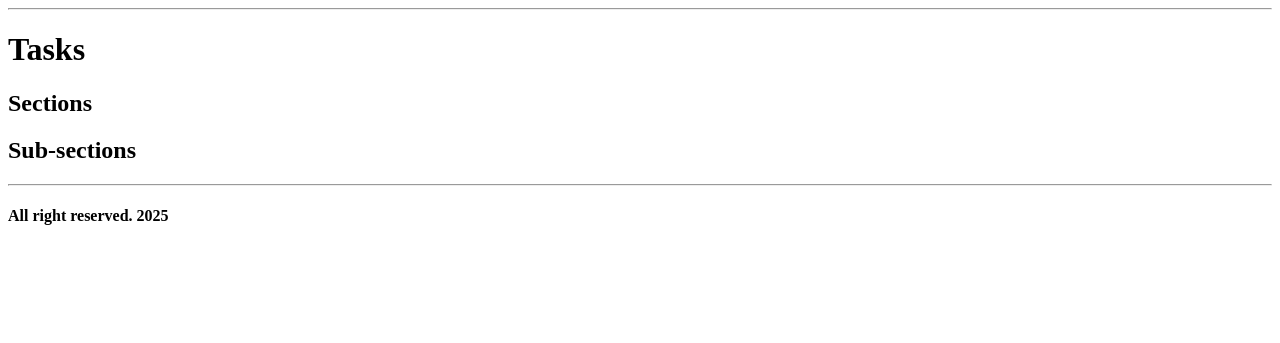
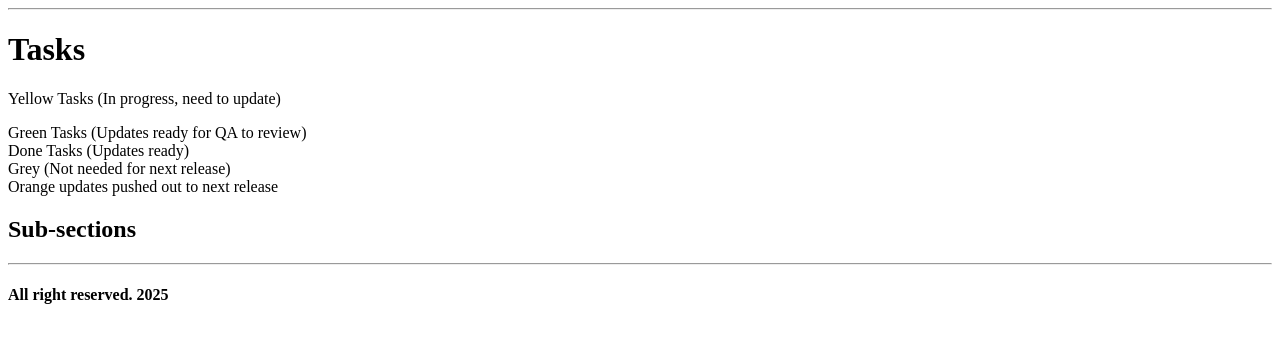
Before and after one commit to nathan-rushing/help_dashboard_django, a Django app: page /online_help/tasks/ in a window 1280 px wide. Shown: the part 26-369 px from the top of the page. Run offline with Django 5.2, Linux system fonts and the light colour scheme; parts of the project's set-up code (start-up, migrations or seed data) failed here and were passed over.

Commit message:
update
next is separate excel files sheets

```diff
--- a/dashboard/online_help/management/utility/display_sections.py
+++ b/dashboard/online_help/management/utility/display_sections.py
@@ -6,4 +6,4 @@ Displays the sections from the Radiant 2025.1 help assignments dataset.
 df = pd.read_excel('online_help/management/dataset/Radiant_2025.1_help_assignments_v3.xlsx')
 
 section_column = df['Section'].dropna()
-print(section_column)
+# print(section_column)
--- a/dashboard/online_help/management/utility/display_subsections.py
+++ b/dashboard/online_help/management/utility/display_subsections.py
@@ -6,4 +6,4 @@ Displays the sections from the Radiant 2025.1 help assignments dataset.
 df = pd.read_excel('online_help/management/dataset/Radiant_2025.1_help_assignments_v3.xlsx')
 
 subsection_column = df['Sub-sections'].dropna()
-print(subsection_column)
+# print(subsection_column)
--- a/dashboard/online_help/templates/online_help/tasks.html
+++ b/dashboard/online_help/templates/online_help/tasks.html
@@ -3,16 +3,34 @@
 
 {% block content %}
     <h1>Tasks</h1>
-    <h2>Sections</h2>
+    <div>
+        Yellow Tasks (In progress, need to update)
         <ul>
             {% for section in sections %}
                 <li>{{ section }}</li>
             {% endfor %}
         </ul>
+    </div>
+    <div>
+        Green Tasks (Updates ready for QA to review)
+    </div>
+    <div>
+        Done Tasks (Updates ready)
+    </div>
+    <div>
+        Grey (Not needed for next release)
+    </div>
+
+    <div>
+        Orange updates pushed out to next release
+    </div>
+    <div>
         <h2>Sub-sections</h2>
         <ul>
             {% for subsection in subsections %}
                 <li>{{ subsection }}</li>
             {% endfor %}
         </ul>
+    </div>
+
 {% endblock content %}
--- a/dashboard/online_help/templates/online_help/users.html
+++ b/dashboard/online_help/templates/online_help/users.html
@@ -3,4 +3,9 @@
 
 {% block content %}
 <h1>Users</h1>
+<ul>
+    {% for user in users %}
+        <li>{{ user }}</li>
+    {% endfor %}
+</ul>
 {% endblock content %}
--- a/dashboard/online_help/views.py
+++ b/dashboard/online_help/views.py
@@ -1,6 +1,6 @@
 from django.shortcuts import render
 from django.http import HttpResponse
-from online_help.management.utility import display_sections, display_subsections
+from online_help.management.utility import display_sections, display_subsections, display_users
 
 def home(request):
     return render(request, 'online_help/home.html')
@@ -14,8 +14,10 @@ def tasks(request):
     return render(request, 'online_help/tasks.html', context=ctx)
 
 def users(request):
-
-    return render(request, 'online_help/users.html')
+    ctx = {
+        'users': display_users.writer_column,
+    }
+    return render(request, 'online_help/users.html', context=ctx)
 
 def something(request):
     return render(request, 'online_help/something.html')
```
Also changed, not shown: dashboard/online_help/management/utility/display_users.py (+9 -0 lines), dashboard/online_help/templates/online_help/home.html (+13 -3 lines). Lines whose indentation alone changed are shown as unchanged.
